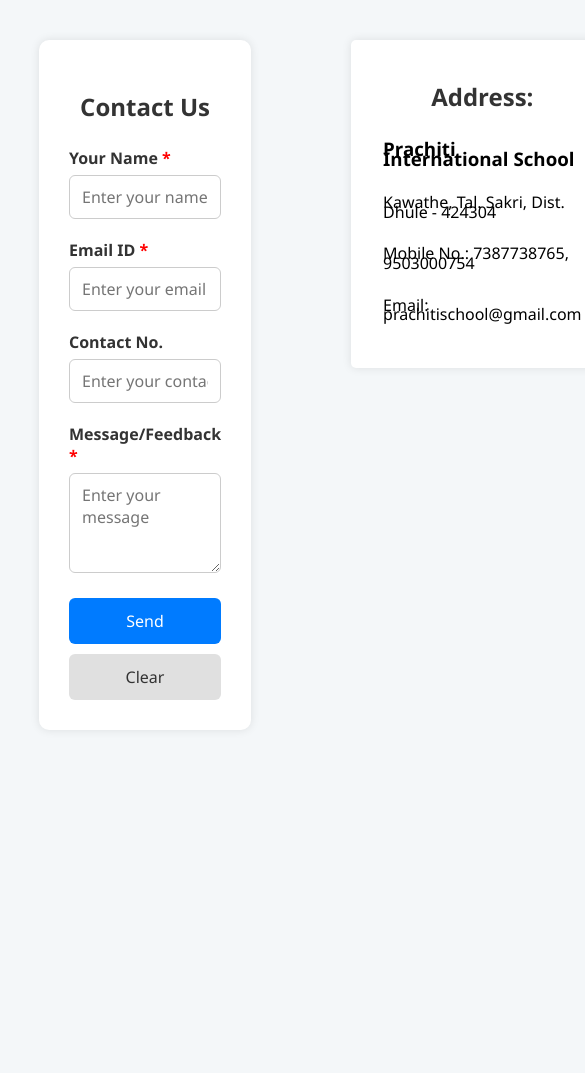
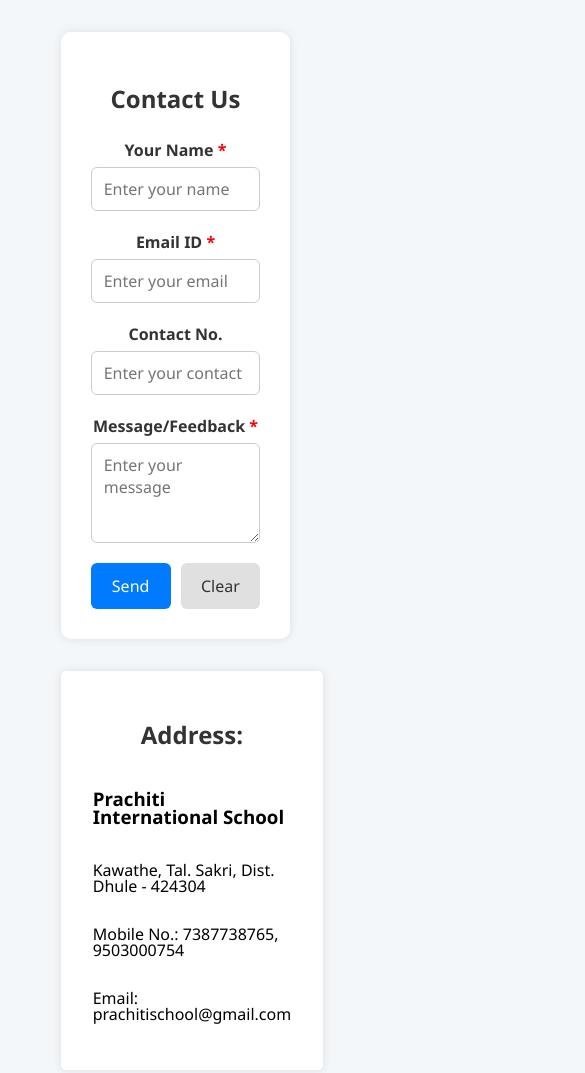
Before and after one commit to Rampawardz/prachiti_international_school, a website: page public/Contact.html in a window 390 px wide. Shown: the top 1073 px of the page, 585 px wide, since content can reach past the window. Before the commit the page ends 844 px from the top, so only its background shows below. Drawn offline with Linux system fonts and the light colour scheme.

Commit message:
Fix: updated contact.html

```diff
--- a/public/Contact.html
+++ b/public/Contact.html
@@ -16,15 +16,16 @@
       background: #f4f7f9;
       display: flex;
       justify-content: center;
-      align-items: flex-start;
+      align-items: center;
       min-height: 100vh;
       padding-top: 40px;
+      max-width: 90%;
     }
 
     #box {
         display: flex;
-        justify-content: space-around;
         width: 80%;
+        gap: 2rem;
     }
     form#contactForm {
       background: #ffffff;
@@ -132,17 +133,35 @@
         height: min-content;
         display: flex;
         flex-direction: column;
-        justify-content: space-around;
         text-align: left;
         padding: 2rem;
         /* padding-left: 2rem; */
           box-shadow: 0 0 10px rgba(0,0,0,0.1);
-        line-height: 0.6rem;
-        margin-left: 100px;
+        line-height: 1;
+        /* margin-left: 100px; */
     }
 
-    @media (max-width: 500px) {
-      .btn-group {
+    @media (max-width: 900px) {
+        body {
+            padding: 2rem;
+        }
+
+      #box {
+        justify-content: space-between;
+      }
+      div {
+        display: flex;
+        flex-wrap: wrap;
+        flex-direction: row;
+        justify-content: center;
+        align-items: center;
+        margin: 0;
+        padding: 0;
+      }
+    }
+
+    @media (max-width: 300px) {
+        .btn-group {
         flex-direction: column;
       }
     }
```
